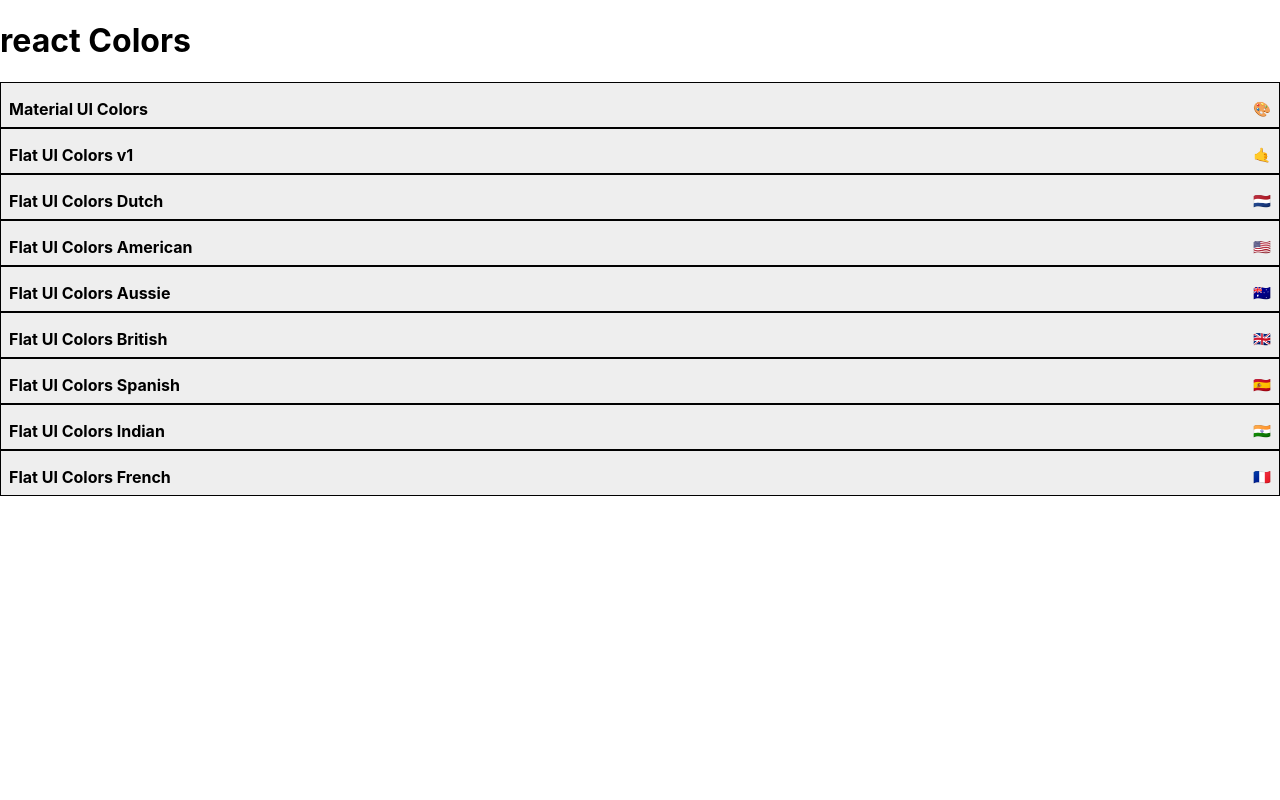
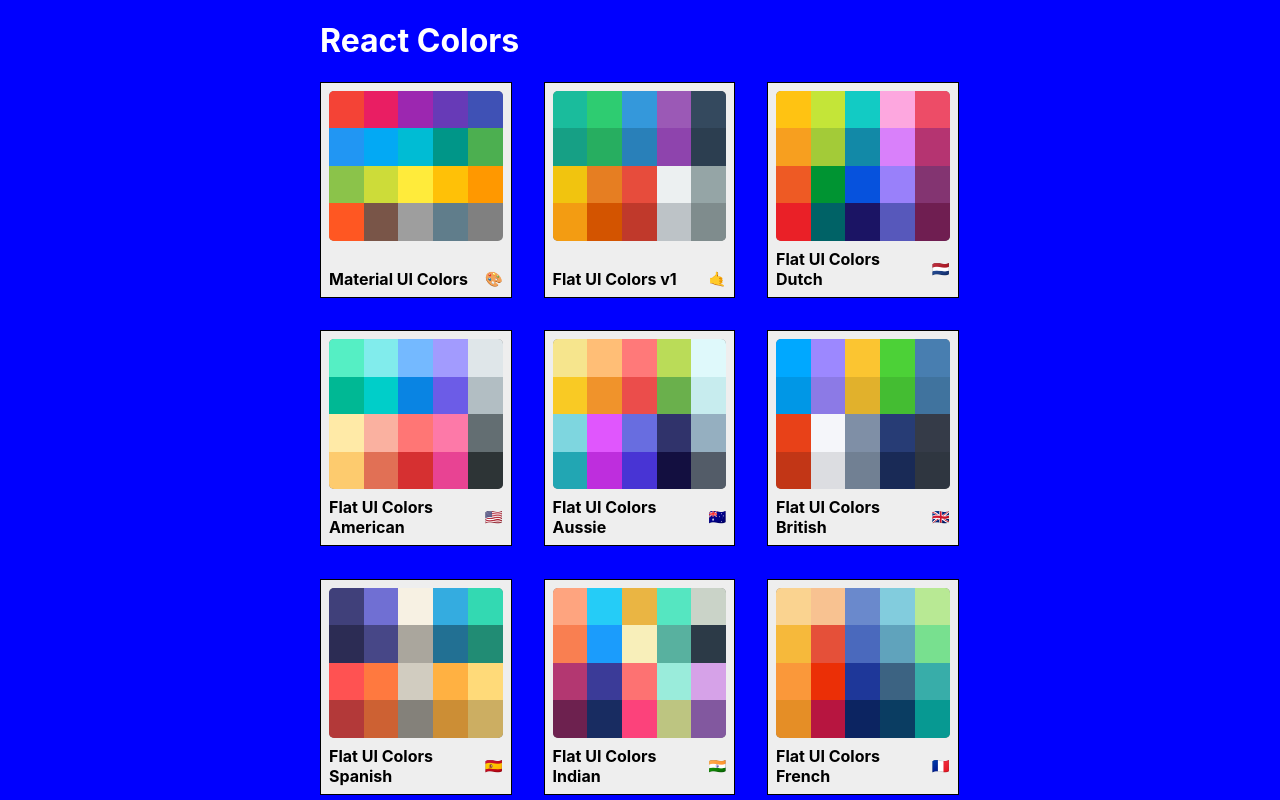
Before and after one commit to andriilukich/color-palette, a React (Create React App) app: page / in a window 1280 px wide. Built offline with nearby package versions, Linux system fonts and the light colour scheme.

Commit message:
Finish styleing MiniPalette

```diff
--- a/src/MiniPalette.js
+++ b/src/MiniPalette.js
@@ -15,7 +15,18 @@
     }
   },
   colors: {
-
+    height: '150px',
+    width: '100%',
+    backgroundColor: 'gray',
+    display: 'flex',
+    justifyContent: 'flex-start',
+    flexWrap: 'wrap',
+    borderRadius: '5px',
+    overflow: 'hidden',
+  },
+  miniColor: {
+    width: '20%',
+    height: '25%',
   },
   title: {
     display: 'flex',
@@ -32,10 +43,19 @@
 };
 
 function MiniPalette(props) {
-  const { classes, paletteName, emoji } = props;
+  const { classes, paletteName, emoji, colors } = props;
+  const miniPalettes = colors.map(color => (
+    <div
+      className={classes.miniColor}
+      style={{backgroundColor: color.color}}
+      key={color.name} />
+  ))
+
   return (
     <div className={classes.container}>
-      <div className={classes.colors} />
+      <div className={classes.colors}>
+        {miniPalettes}
+      </div>
       <h5 className={classes.title}>
         {paletteName}
         <span className={classes.emoji}>{emoji}</span>
--- a/src/PaletteList.js
+++ b/src/PaletteList.js
@@ -1,19 +1,60 @@
 import React, { Component } from 'react';
 import { Link } from 'react-router-dom';
+import { withStyles } from '@material-ui/core/styles';
 import MiniPalette from './MiniPalette';
 
+const styles = {
+  root: {
+    display: 'flex',
+    alignItems: 'flex-start',
+    justifyContent: 'center',
+    height: '100vh',
+    backgroundColor: 'blue',
+  },
+  container: {
+    width: '50%',
+    display: 'flex',
+    alignItems: 'flex-start',
+    flexDirection: 'column',
+    flexWrap: 'wrap'
+  },
+  navBar: {
+    display: 'flex',
+    alignItems: 'center',
+    justifyContent: 'space-between',
+  },
+  navBar__title: {
+    color: '#fff'
+  },
+  navBar__link: {
+
+  },
+  palettes: {
+    boxSizing: 'border-box',
+    display: 'grid',
+    gridTemplateColumns: 'repeat(3, 30%)',
+    gridGap: '5%',
+  }
+};
 class PaletteList extends Component {
   render() {
-  const { palettes } = this.props;
+    const { palettes, classes } = this.props;
     return (
-    <div>
-      <h1>react Colors</h1>
+      <div className={classes.root}>
+        <div className={classes.container}>
+          <div className={classes.navBar}>
+            <h1 className={classes.navBar__title}>React Colors</h1>
+
+          </div>
+          <div className={classes.palettes}>
             {palettes.map(palette => (
               <MiniPalette {...palette} />
             ))}
+          </div>
+        </div>
       </div>
     );
   }
 }
 
-export default PaletteList;
+export default withStyles(styles)(PaletteList);
```
Lines whose indentation alone changed are shown as unchanged.
